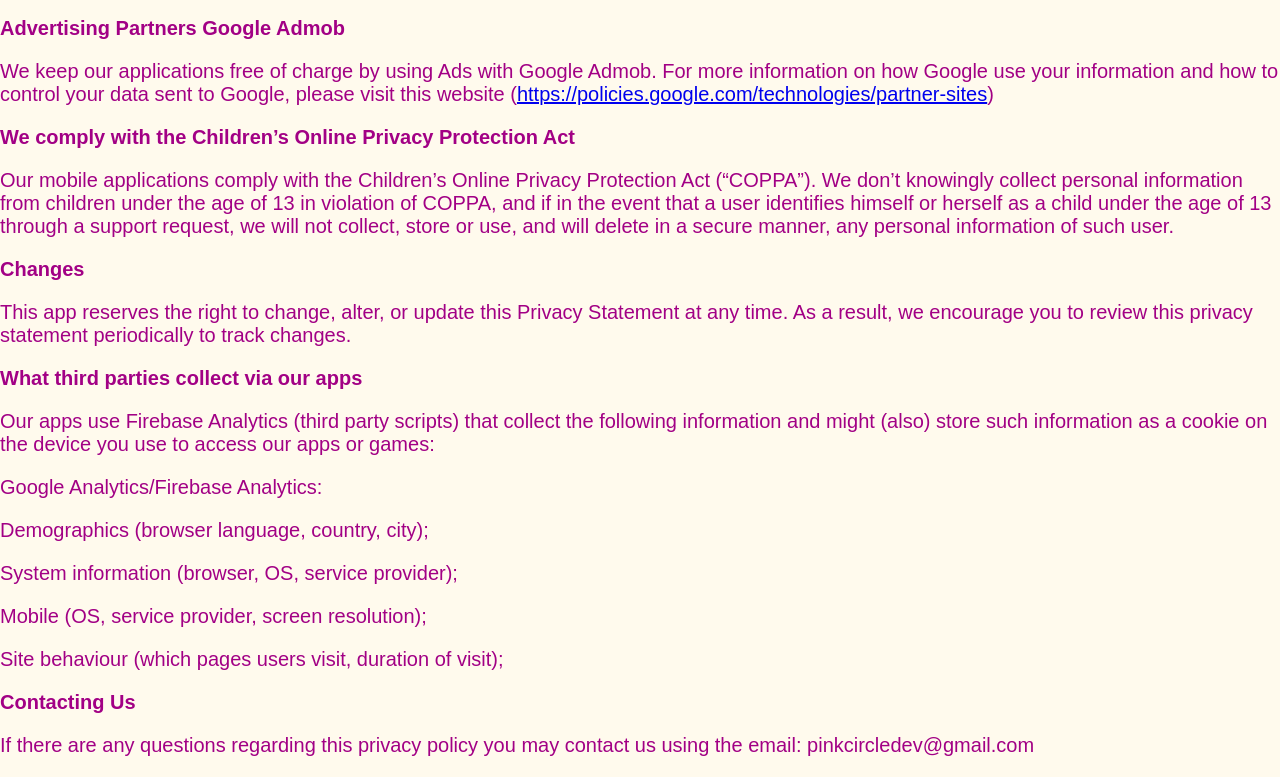
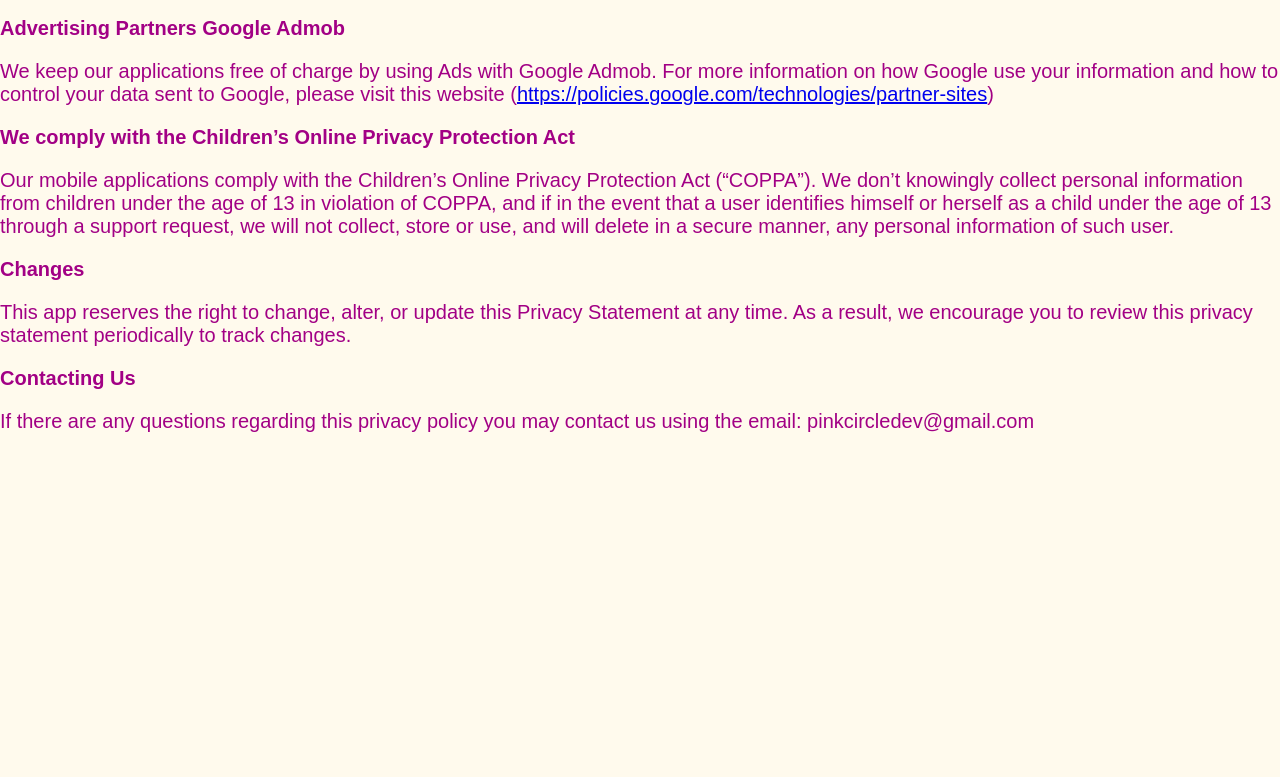
Before and after one commit to Piky01/PinkCircle, a plain HTML site: page index.html in a window 1280 px wide. Shown: the part 516-1293 px from the top of the page. After the commit the page ends 969 px from the top, so only its background shows below. Drawn offline with Linux system fonts and the light colour scheme.

Commit message:
Update index.html

```diff
--- a/index.html
+++ b/index.html
@@ -43,16 +43,6 @@ We recommend that Kids and their legal guardians review the terms of use and pri
 <p>This app reserves the right to change, alter, or update this Privacy Statement at any time. As a result, we encourage you to review this privacy statement periodically to track changes.
 </p>
 
-<p><strong>What third parties collect via our apps</strong>
-<p>Our apps use Firebase Analytics (third party scripts) that collect the following information and might (also) store such information as a cookie on the device you use to access our apps or games:
-</p>
-<p>Google Analytics/Firebase Analytics:</p>
-<p>Demographics (browser language, country, city);</p>
-<p>System information (browser, OS, service provider);</p>
-<p>Mobile (OS, service provider, screen resolution);</p>
-<p>Site behaviour (which pages users visit, duration of visit);</p>
-
-</p>
 
 <p><strong>Contacting Us</strong>
 <p>If there are any questions regarding this privacy policy you may contact us using the email: pinkcircledev@gmail.com
```
